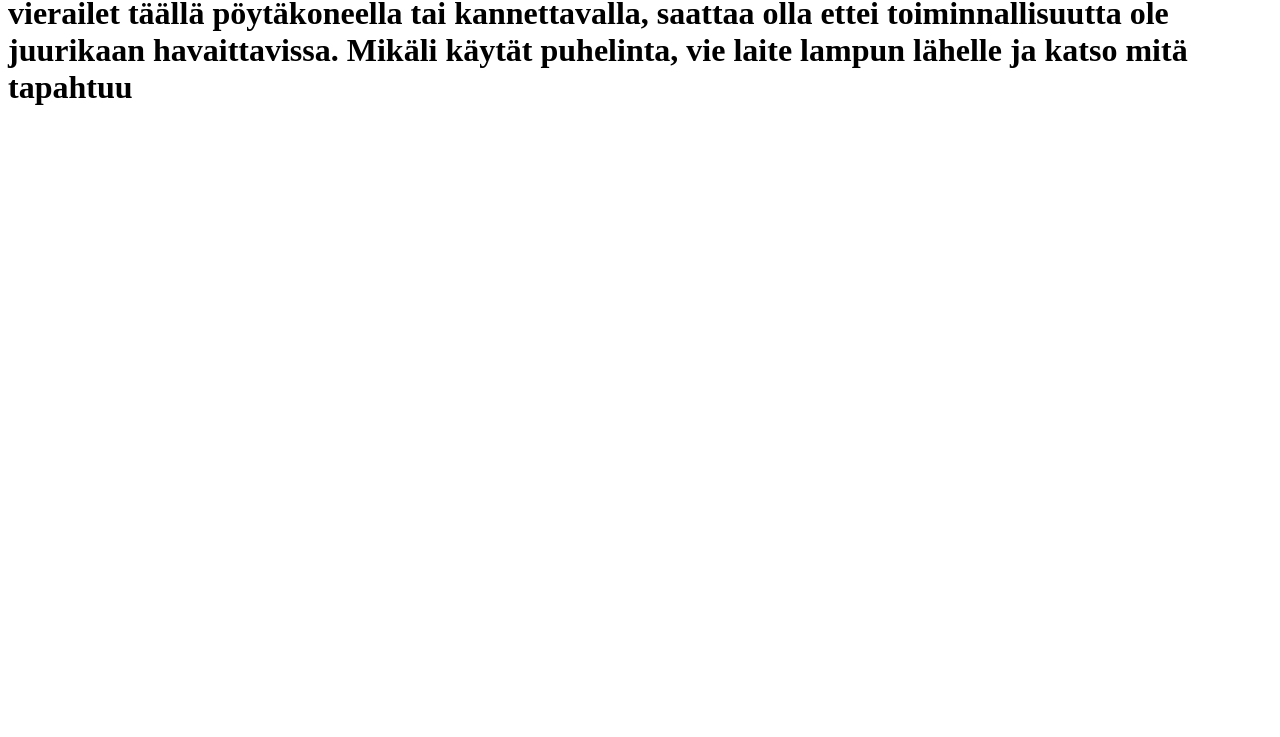
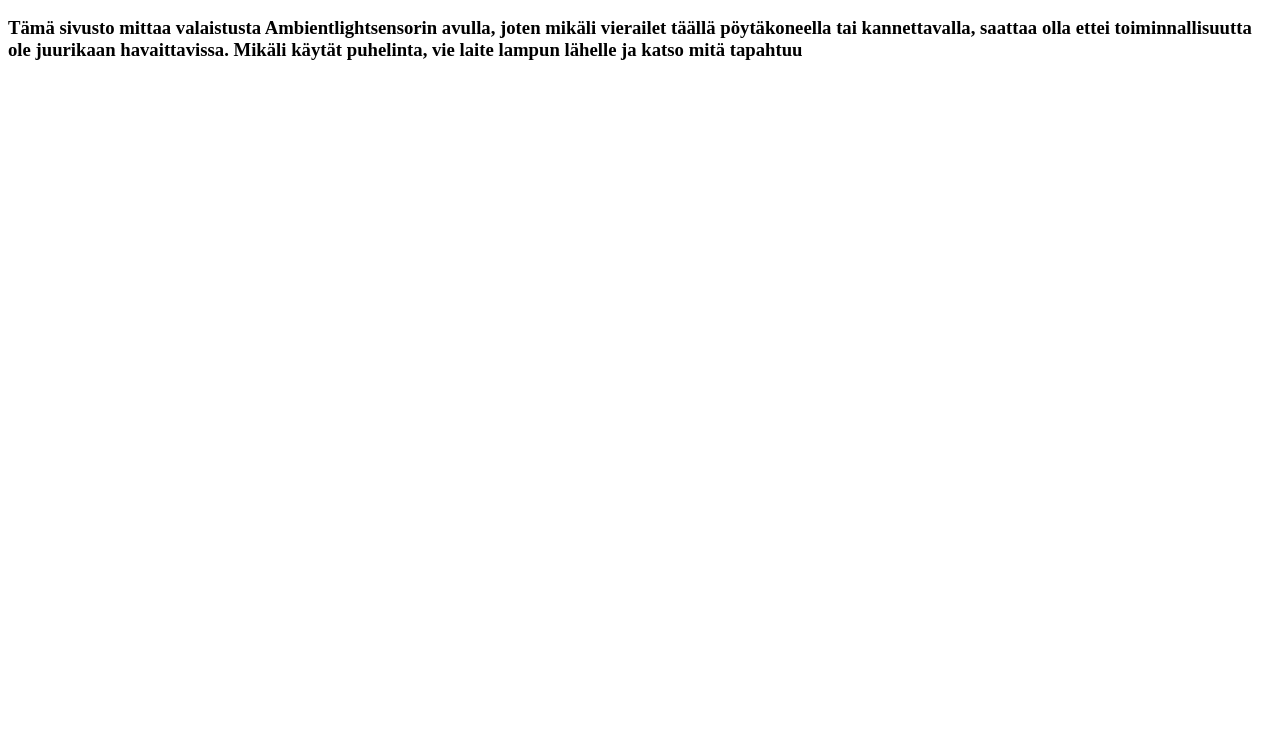
Before and after one commit to ern0ld/lightsensor, a plain HTML site: page index.html in a window 1280 px wide. Shown: the part 63-800 px from the top of the page. Drawn offline with Linux system fonts and the light colour scheme.

Commit message:
Update index.html

```diff
--- a/index.html
+++ b/index.html
@@ -4,7 +4,8 @@
         <meta name="viewport" content="width=device-width, initial-scale=1.0"/>
     <body>
         <script src="hnl.mobileConsole.js"></script>
-        <h1>Terve teille! Tämä sivusto mittaa valaistusta Ambientlightsensorin avulla, joten mikäli vierailet täällä pöytäkoneella tai kannettavalla, saattaa olla ettei toiminnallisuutta ole juurikaan havaittavissa. Mikäli käytät puhelinta, vie laite lampun lähelle ja katso mitä tapahtuu</h1>
+        <h1>Terve teille! </h1>
+         <h3>Tämä sivusto mittaa valaistusta Ambientlightsensorin avulla, joten mikäli vierailet täällä pöytäkoneella tai kannettavalla, saattaa olla ettei toiminnallisuutta ole juurikaan havaittavissa. Mikäli käytät puhelinta, vie laite lampun lähelle ja katso mitä tapahtuu</h3>
         <script src="app.js"></script>
     </body>
 </html>
```
